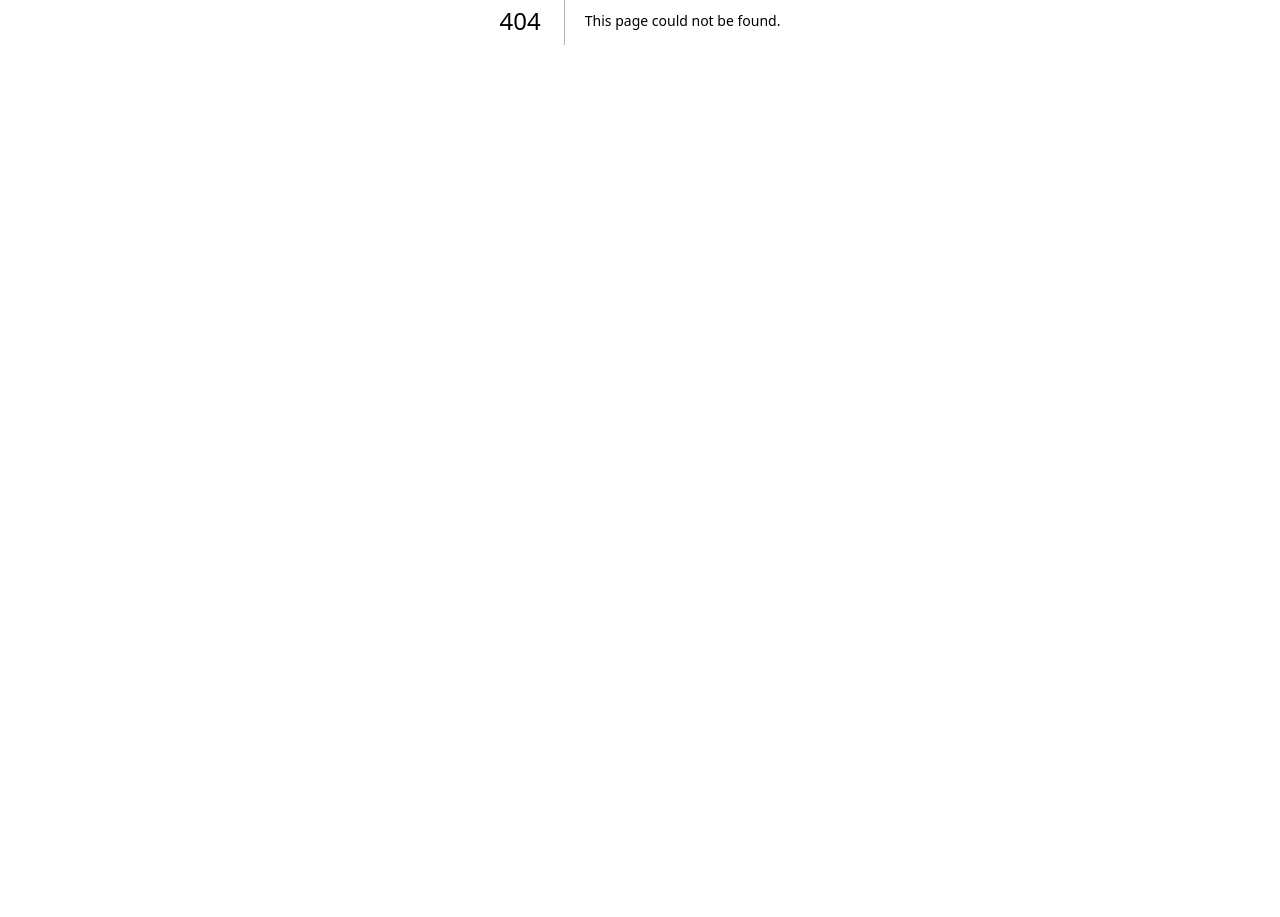
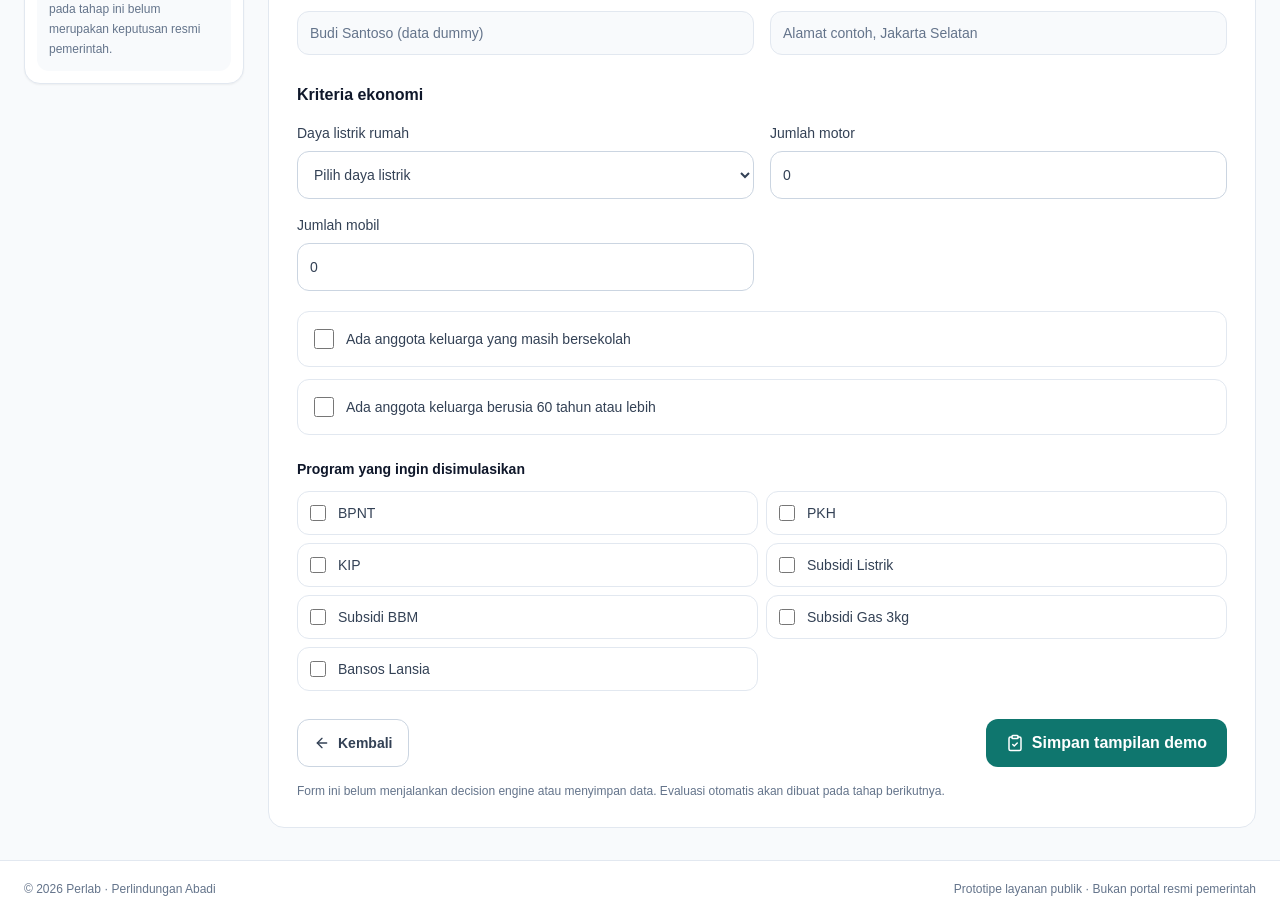
Before and after one commit to altavista21/perlab, a Next.js app: page /user/assessment in a window 1280 px wide. Before the commit this address had no page. Shown: the part 380-1297 px from the top of the page. Before the commit the page ends 800 px from the top, so only its background shows below. Built offline with nearby package versions, Linux system fonts and the light colour scheme.

Commit message:
feat(user): add economic assessment form prototype

```diff
--- /dev/null
+++ b/app/user/assessment/page.tsx
@@ -0,0 +1,16 @@
+import Link from "next/link";
+import { ArrowLeft, ClipboardCheck, Info } from "lucide-react";
+import { Shell, PageHeading } from "../../_components/shell";
+
+export default function AssessmentPage() {
+  return <Shell><PageHeading eyebrow="Evaluasi kriteria" title="Data kondisi keluarga" description="Formulir rancangan untuk mengumpulkan kriteria dasar sebelum simulasi kelayakan."/>
+    <form action="/user/dashboard" className="rounded-2xl border border-slate-200 bg-white p-5 sm:p-7"><div className="mb-6 flex items-start gap-3 rounded-xl bg-blue-50 p-4 text-sm leading-6 text-blue-900"><Info size={19} className="mt-0.5 shrink-0"/><p>Profil yang tampil pada PRD adalah data dummy. Gunakan hanya data contoh sampai penyimpanan dan perlindungan data siap.</p></div>
+      <h2 className="font-bold text-slate-900">Profil contoh</h2><div className="mt-3 grid gap-4 sm:grid-cols-2"><label className="text-sm font-medium text-slate-700">Nama<input readOnly value="Budi Santoso (data dummy)" className="mt-2 min-h-11 w-full rounded-xl border border-slate-200 bg-slate-50 px-3 text-slate-500"/></label><label className="text-sm font-medium text-slate-700">Alamat<input readOnly value="Alamat contoh, Jakarta Selatan" className="mt-2 min-h-11 w-full rounded-xl border border-slate-200 bg-slate-50 px-3 text-slate-500"/></label></div>
+      <h2 className="mt-7 font-bold text-slate-900">Kriteria ekonomi</h2><div className="mt-4 grid gap-4 sm:grid-cols-2"><label className="text-sm font-medium text-slate-700">Daya listrik rumah<select name="dayaListrik" defaultValue="" required className="mt-2 min-h-12 w-full rounded-xl border border-slate-300 bg-white px-3"><option value="" disabled>Pilih daya listrik</option><option>450 VA</option><option>900 VA</option><option>1300 VA</option><option>2200 VA</option><option>&gt; 2200 VA</option></select></label><label className="text-sm font-medium text-slate-700">Jumlah motor<input name="motor" type="number" min="0" max="99" defaultValue="0" required className="mt-2 min-h-12 w-full rounded-xl border border-slate-300 px-3"/></label><label className="text-sm font-medium text-slate-700">Jumlah mobil<input name="mobil" type="number" min="0" max="99" defaultValue="0" required className="mt-2 min-h-12 w-full rounded-xl border border-slate-300 px-3"/></label></div>
+      <div className="mt-5 space-y-3"><label className="flex min-h-14 items-center gap-3 rounded-xl border border-slate-200 p-4 text-sm text-slate-700"><input name="hasSchoolMember" type="checkbox" className="h-5 w-5 accent-teal-700"/>Ada anggota keluarga yang masih bersekolah</label><label className="flex min-h-14 items-center gap-3 rounded-xl border border-slate-200 p-4 text-sm text-slate-700"><input name="hasElderlyMember" type="checkbox" className="h-5 w-5 accent-teal-700"/>Ada anggota keluarga berusia 60 tahun atau lebih</label></div>
+      <fieldset className="mt-6"><legend className="text-sm font-bold text-slate-900">Program yang ingin disimulasikan</legend><div className="mt-3 grid gap-2 sm:grid-cols-2">{[{v:"BPNT",t:"BPNT"},{v:"PKH",t:"PKH"},{v:"KIP",t:"KIP"},{v:"SUBSIDI_LISTRIK",t:"Subsidi Listrik"},{v:"SUBSIDI_BBM",t:"Subsidi BBM"},{v:"SUBSIDI_GAS",t:"Subsidi Gas 3kg"},{v:"LANSIA",t:"Bansos Lansia"}].map(p=><label key={p.v} className="flex min-h-11 items-center gap-3 rounded-xl border border-slate-200 px-3 text-sm text-slate-700"><input type="checkbox" name="program" value={p.v} className="h-4 w-4 accent-teal-700"/>{p.t}</label>)}</div></fieldset>
+      <div className="mt-7 flex flex-col gap-3 sm:flex-row sm:justify-between"><Link href="/user/dashboard" className="inline-flex min-h-12 items-center justify-center gap-2 rounded-xl border border-slate-300 px-4 text-sm font-semibold text-slate-700"><ArrowLeft size={16}/> Kembali</Link><button type="submit" className="inline-flex min-h-12 items-center justify-center gap-2 rounded-xl bg-perlab-700 px-5 font-semibold text-white hover:bg-perlab-800"><ClipboardCheck size={18}/> Simpan tampilan demo</button></div>
+      <p className="mt-4 text-xs text-slate-500">Form ini belum menjalankan decision engine atau menyimpan data. Evaluasi otomatis akan dibuat pada tahap berikutnya.</p>
+    </form>
+  </Shell>;
+}
```
